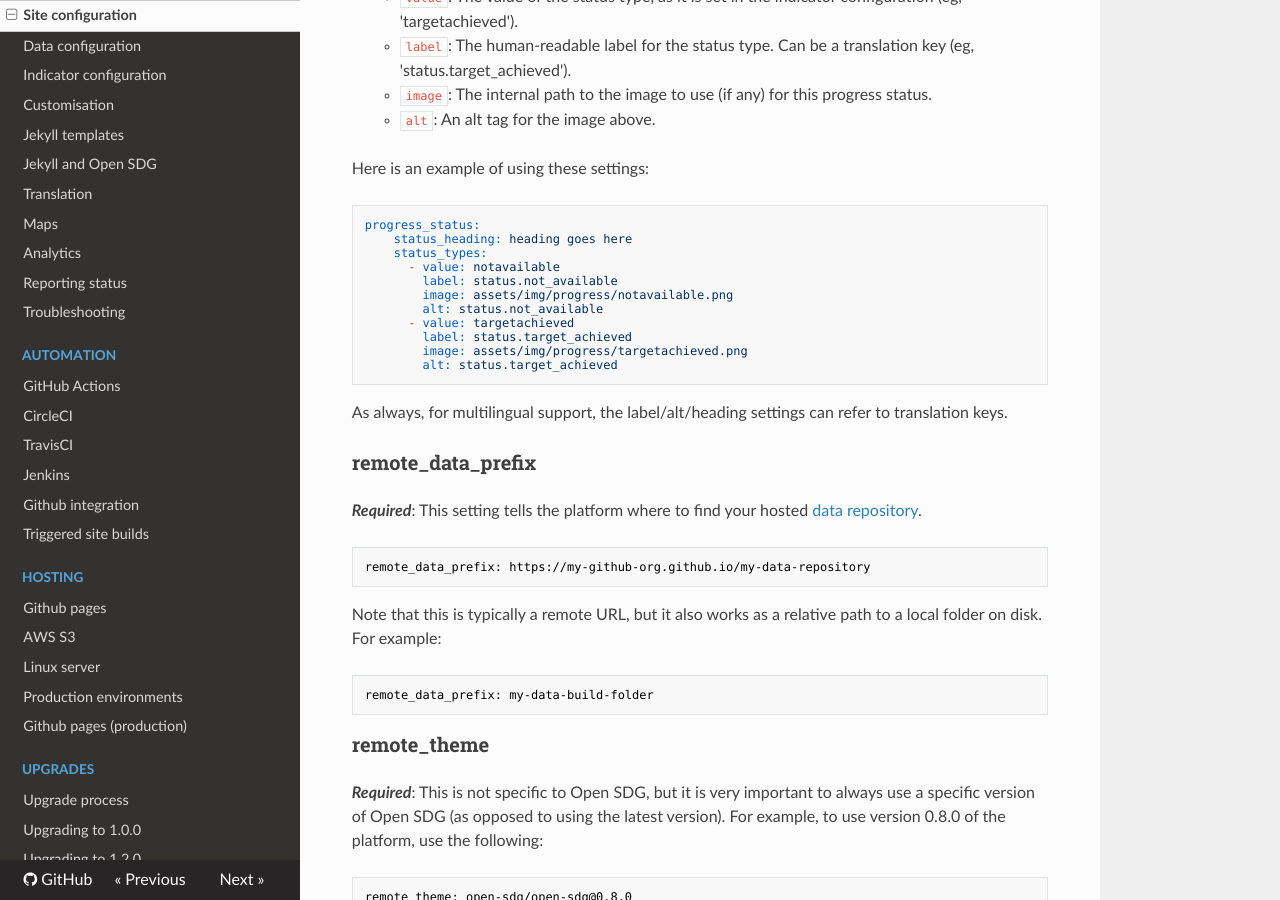
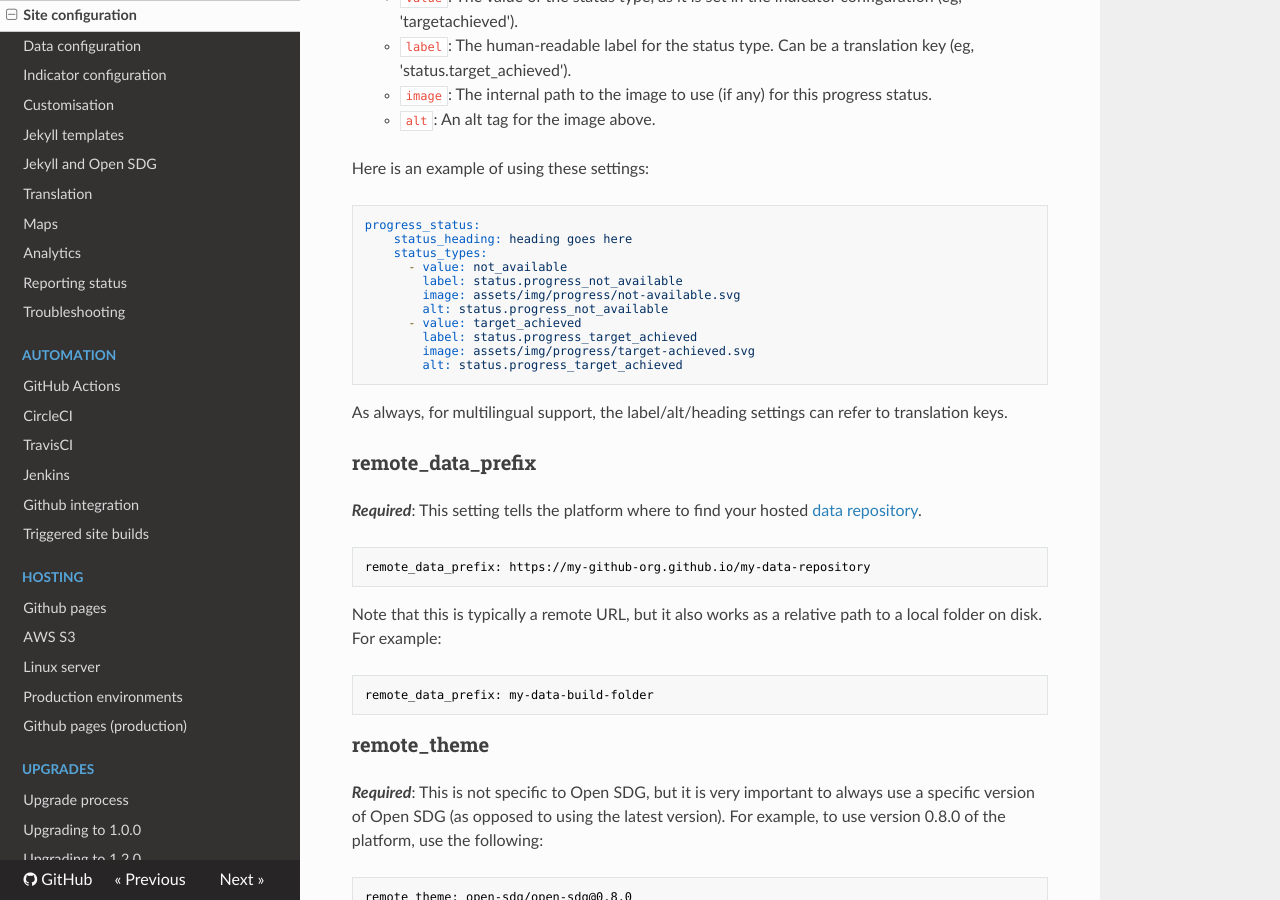
Before and after one commit to open-sdg/open-sdg, an MkDocs documentation site: the page built from docs/configuration.md, in a window 1280 px wide and 900 px high, scrolled down 18377 px. Built offline with MkDocs 1.6.1, drawn with Linux system fonts in a browser that asks for light colours; nearby versions of some CDN libraries; old or Windows-style settings are respelled for this version of MkDocs.

Commit message:
Docs tweak to match defaults

````diff
--- a/docs/configuration.md
+++ b/docs/configuration.md
@@ -760,14 +760,14 @@ Here is an example of using these settings:
 progress_status:
     status_heading: heading goes here
     status_types:
-      - value: notavailable
-        label: status.not_available
-        image: assets/img/progress/notavailable.png
-        alt: status.not_available
-      - value: targetachieved
-        label: status.target_achieved
-        image: assets/img/progress/targetachieved.png
-        alt: status.target_achieved
+      - value: not_available
+        label: status.progress_not_available
+        image: assets/img/progress/not-available.svg
+        alt: status.progress_not_available
+      - value: target_achieved
+        label: status.progress_target_achieved
+        image: assets/img/progress/target-achieved.svg
+        alt: status.progress_target_achieved
 ```
 
 As always, for multilingual support, the label/alt/heading settings can refer to translation keys.
````
